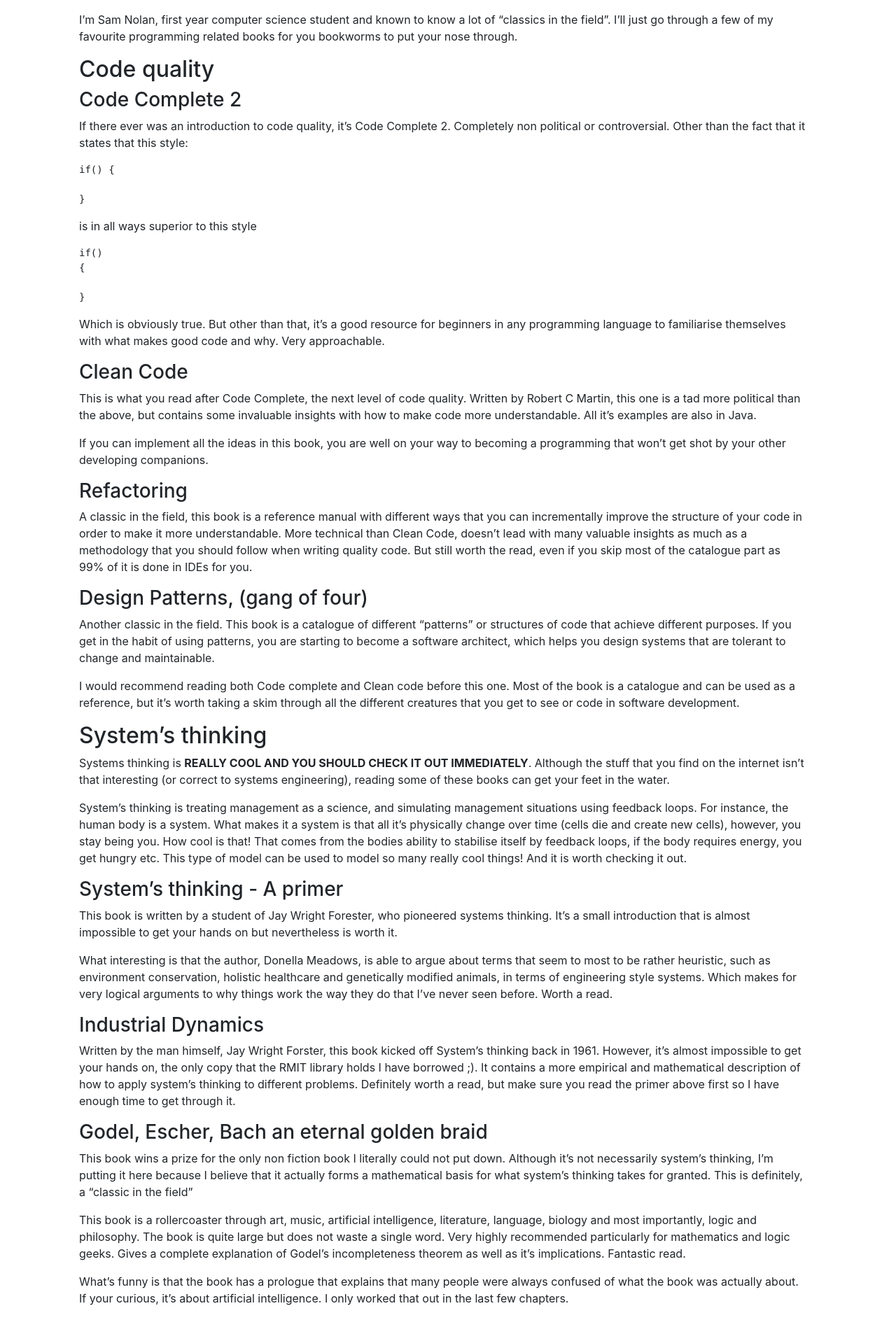
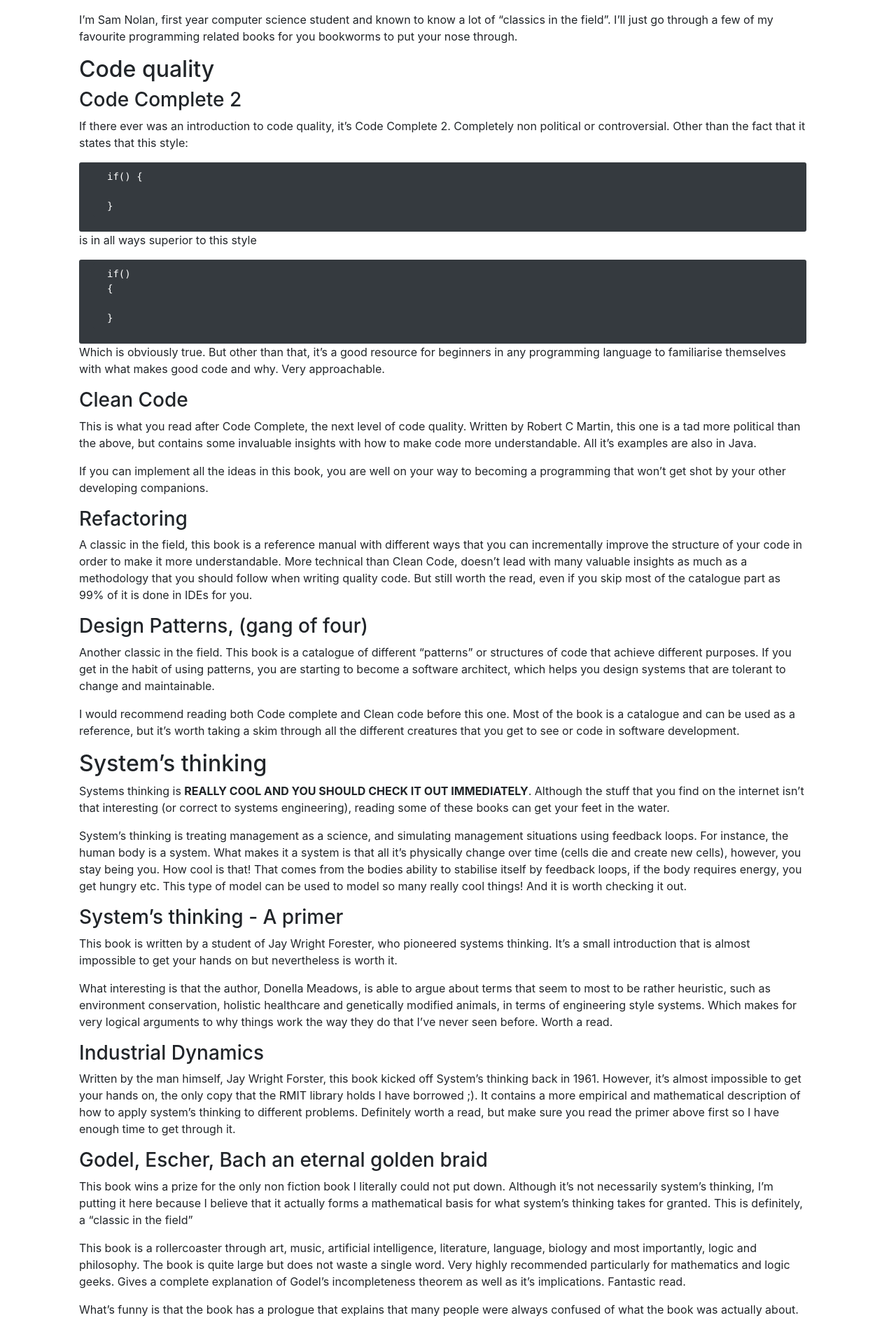
Before and after one commit to rmit-programming-club/rmit-programming-club.github.io, a Jekyll site: the page built from _posts/2018-08-30-Sams-Book-List.md, in a window 1280 px wide. Shown: the part 451-2337 px from the top of the page at 70% size. Built offline with Jekyll 4.4.1, drawn with Linux system fonts in a browser that asks for light colours; nearby versions of some CDN libraries.

Commit message:
CSS is now up to Theme 2.1 ver
Added custom code highlight formatting

```diff
--- a/_sass/_site.scss
+++ b/_sass/_site.scss
@@ -9,11 +9,15 @@
     }
 }
 
+
 html {
-	font-family:sans-serif;
+    font-family:  -apple-system, BlinkMacSystemFont,
+    “Segoe UI”, “Roboto”, “Oxygen”,
+    “Ubuntu”, “Cantarell”, “Fira Sans”,
+    “Droid Sans”, “Helvetica Neue”, sans-serif;
+
 	-ms-text-size-adjust:100%;
 	-webkit-text-size-adjust:100%;
-
 }
 
 .site-header{
@@ -25,9 +29,41 @@
 	margin:0;
 }
 
+html,
+body {
+   margin:0;
+   padding:0;
+   height:100%;
+}
+
+#wrapper {
+   min-height:100%;
+   position:relative;
+}
+
+#content {
+   padding:10px;
+   padding-bottom:60px;   /* Height of the footer */
+}
+
+#footer {
+   position:absolute;
+   bottom:0;
+   width: 100%;
+ }
+
+
 .navbar-toggler {
      outline: none !important;
      border: none !important;
+}
+
+.highlight {
+    background-color: #353A3F !important;
+    color: white !important;
+    padding: 5px 20px;
+    border-radius: 3px;
+    border: 1px;
 }
 
 // Link Color
```
